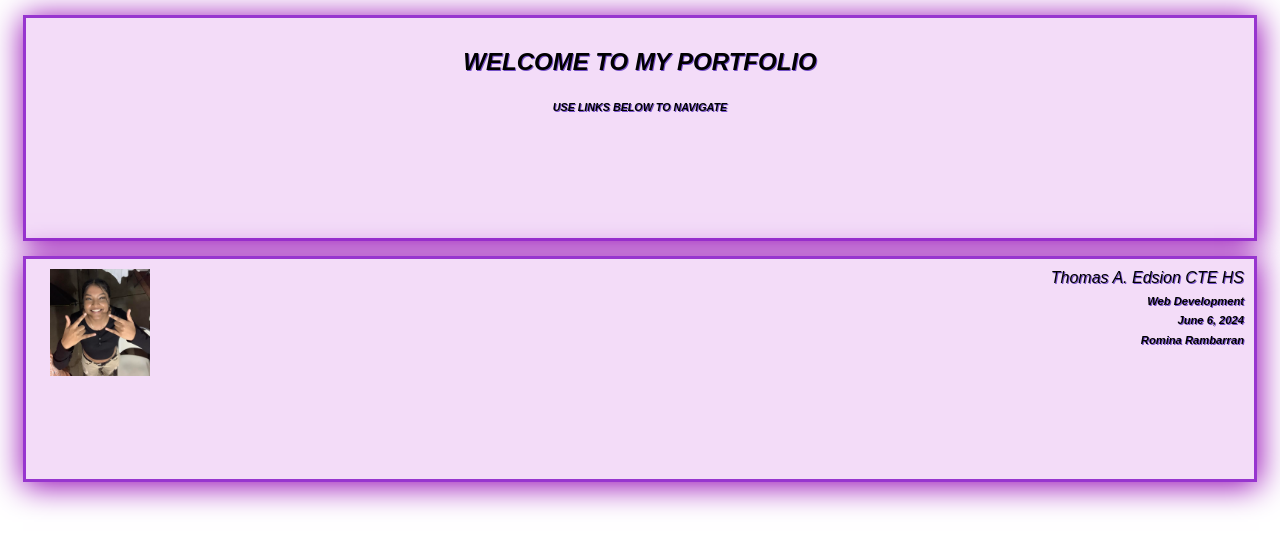
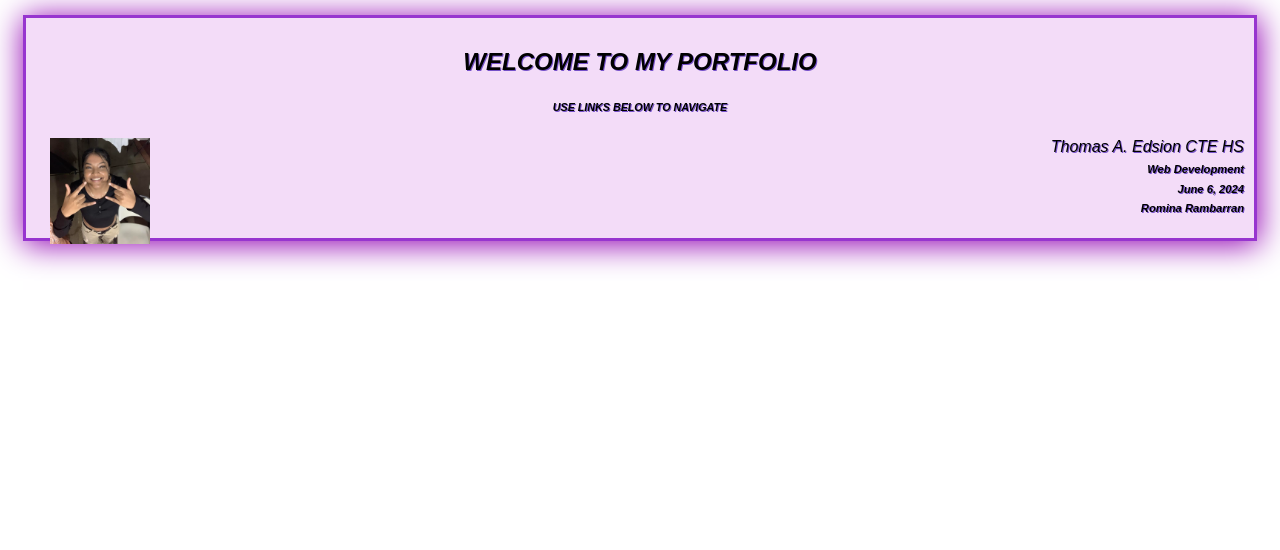
Before and after one commit to Rominar9/Sophmore_portfolio, a plain HTML site: page index.html in a window 1280 px wide. Drawn offline with Linux system fonts and the light colour scheme.

Commit message:
Update index.html

```diff
--- a/index.html
+++ b/index.html
@@ -9,8 +9,6 @@
   <div class="banner">
    <h2 align="center">WELCOME TO MY PORTFOLIO</h2>
   <h6 align="center">USE LINKS BELOW TO NAVIGATE</h6>
-  </div>
-  <div class="banner">
     <img src="SELF.png" id="logo">
      Thomas A. Edsion CTE HS
     <h1>Web Development</h1>
```
